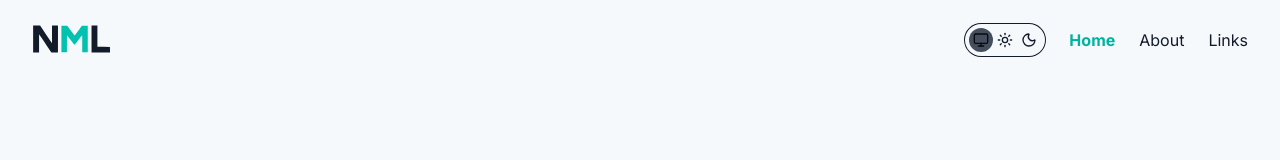
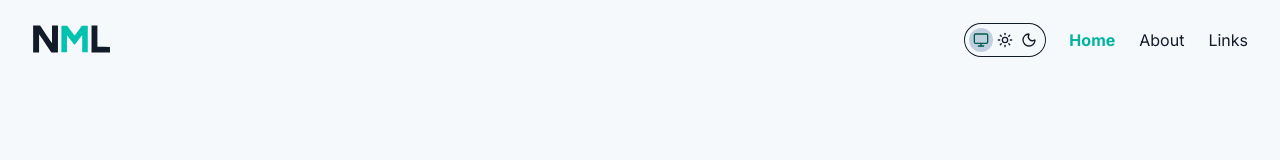
Before and after one commit to Neria28/portfolio, a Next.js app: page / in a window 1280 px wide. Shown: the top 160 px of the page. Built offline with nearby package versions, Linux system fonts and the light colour scheme.

Commit message:
remove bg from theme switcher + enhance with active bg and text

```diff
--- a/app/globals.css
+++ b/app/globals.css
@@ -38,6 +38,8 @@
   --color-btn-text: var(--button-text);
   --color-btn-bg-hover: var(--button-bg-hover);
   --color-btn-text-hover: var(--button-text-hover);
+  --color-btn-bg-active : var(--button-bg-active);
+  --color-btn-text-active: var(--button-text-active);
 }
 
 body {
@@ -59,7 +61,8 @@ body {
   --button-bg-hover: oklch(0.38 0.04 250);
   --button-text-hover: oklch(0.82 0.12 183);
 
-  --button-bg-active: oklch(0.15 0.03 260);
+  /* --button-bg-active: oklch(0.35 0.07 250); */
+  --button-bg-active: oklch(0.22 0.05 260);
   --button-text-active: oklch(0.9 0.1 183);
 
   --button-bg-disabled: oklch(0.14 0.01 260);
--- a/components/ui/shadcn-io/theme-switcher/index.tsx
+++ b/components/ui/shadcn-io/theme-switcher/index.tsx
@@ -63,7 +63,7 @@ export const ThemeSwitcher = ({
   return (
     <div
       className={mergeClassNames(
-        "relative isolate flex h-8 rounded-full bg-background p-1 ring-1 ring-border",
+        "relative isolate flex h-8 rounded-full p-1 ring-1 ring-border",
         className
       )}
     >
@@ -80,7 +80,7 @@ export const ThemeSwitcher = ({
           >
             {isActive && (
               <motion.div
-                className="absolute inset-0 rounded-full bg-secondary"
+                className="absolute inset-0 rounded-full bg-btn-bg-active"
                 layoutId="activeTheme"
                 transition={{ type: "spring", duration: 0.5 }}
               />
@@ -88,7 +88,7 @@ export const ThemeSwitcher = ({
             <Icon
               className={mergeClassNames(
                 "relative z-10 m-auto h-4 w-4",
-                isActive ? "text-foreground" : "text-muted-foreground"
+                isActive ? "text-btn-text-active" : "text-muted-foreground"
               )}
             />
           </button>
```
